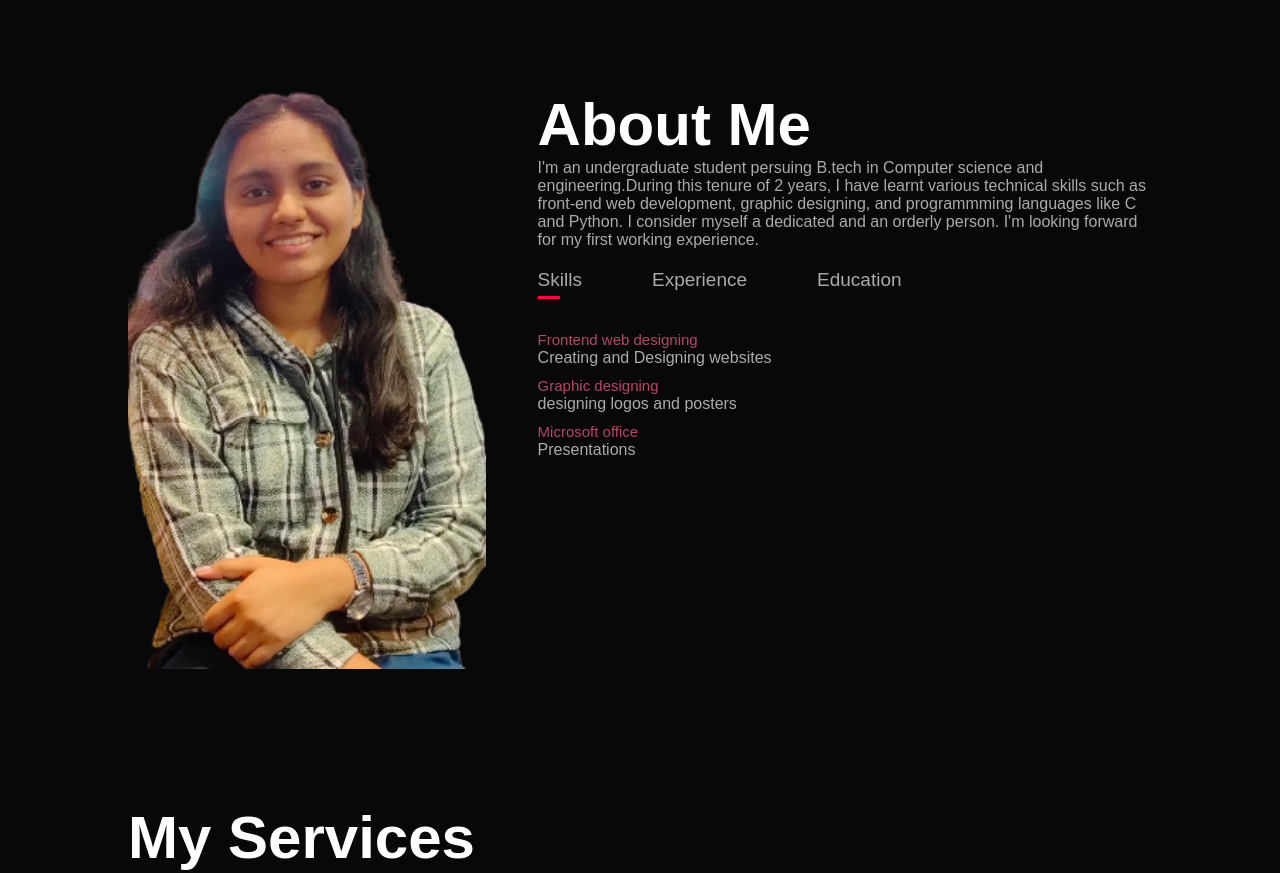
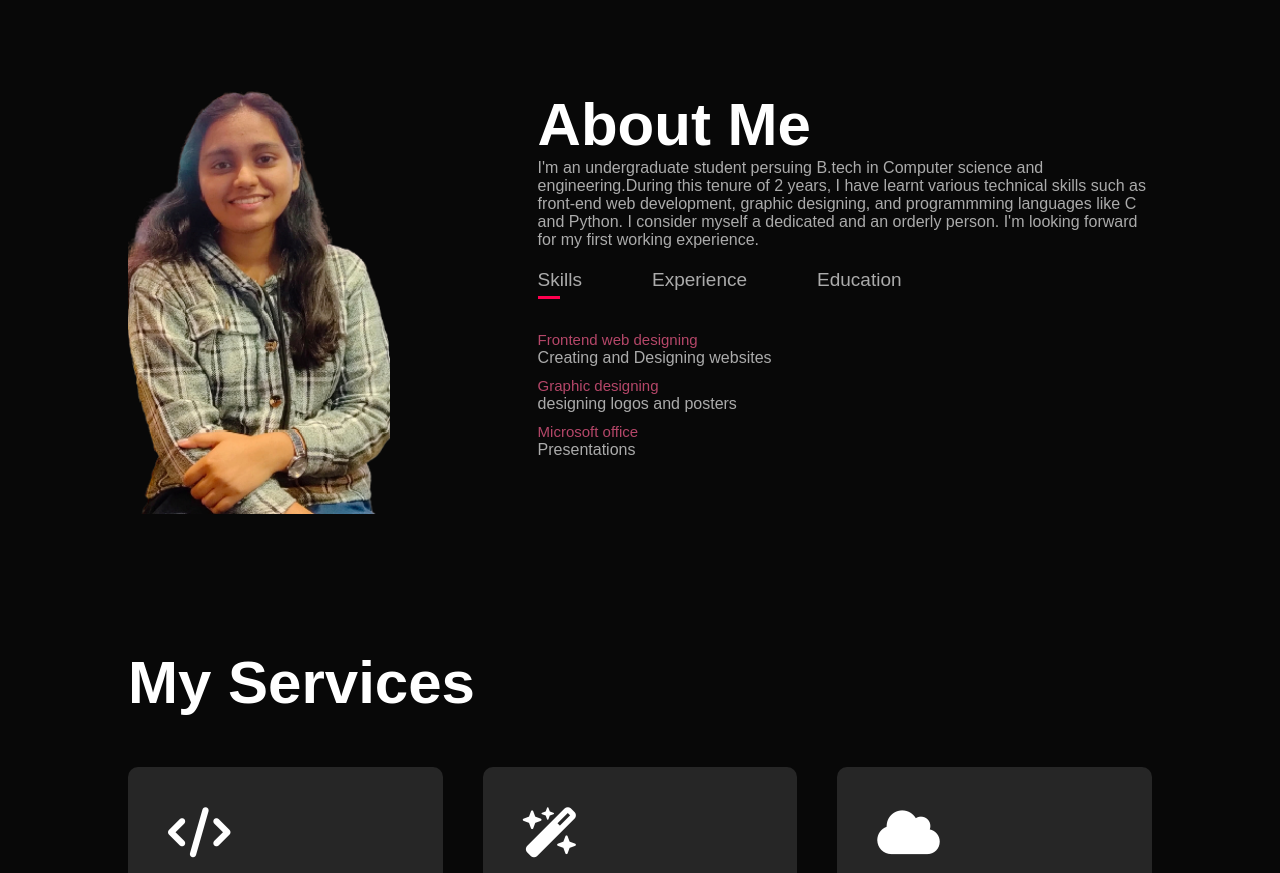
Before and after one commit to Vani-Chauhan/Portfolio-website, a plain HTML site: page index.html in a window 1280 px wide. Shown: the part 800-1673 px from the top of the page. Drawn offline with Linux system fonts and the light colour scheme.

Commit message:
Update style.css

```diff
--- a/style.css
+++ b/style.css
@@ -82,11 +82,11 @@ nav ul li a:hover::after{
     flex-wrap: wrap;
 }
 .about-col-1{
-    flex-basis: 35%;
+    flex-basis: 32%;
 }
 .about-col-1 img{
-    width: 100%;
-    border-radius: 15px;
+    width: 80%;
+    border-radius: 10px;
 }
 .about-col-2{
     flex-basis: 60%;
```
